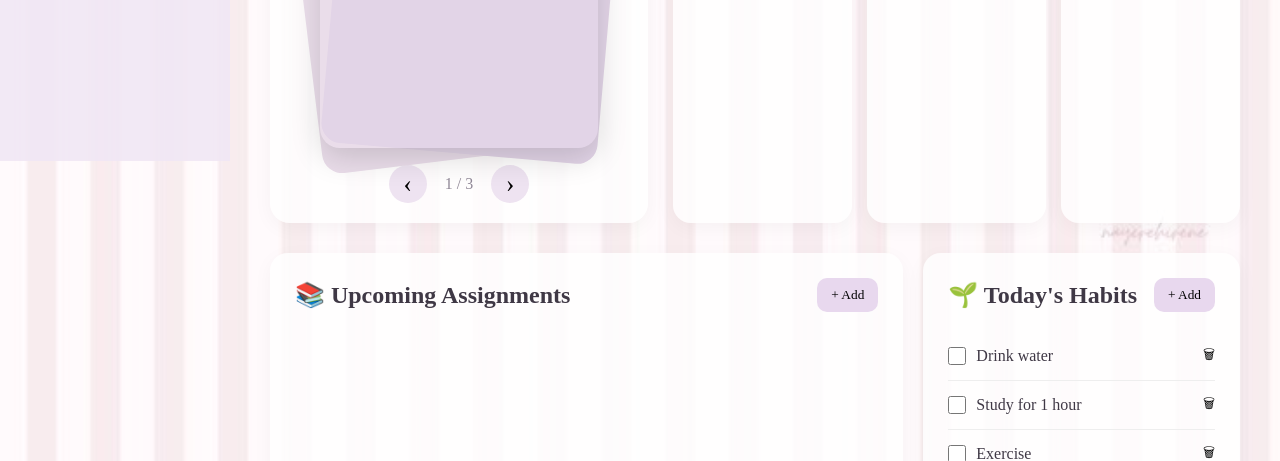
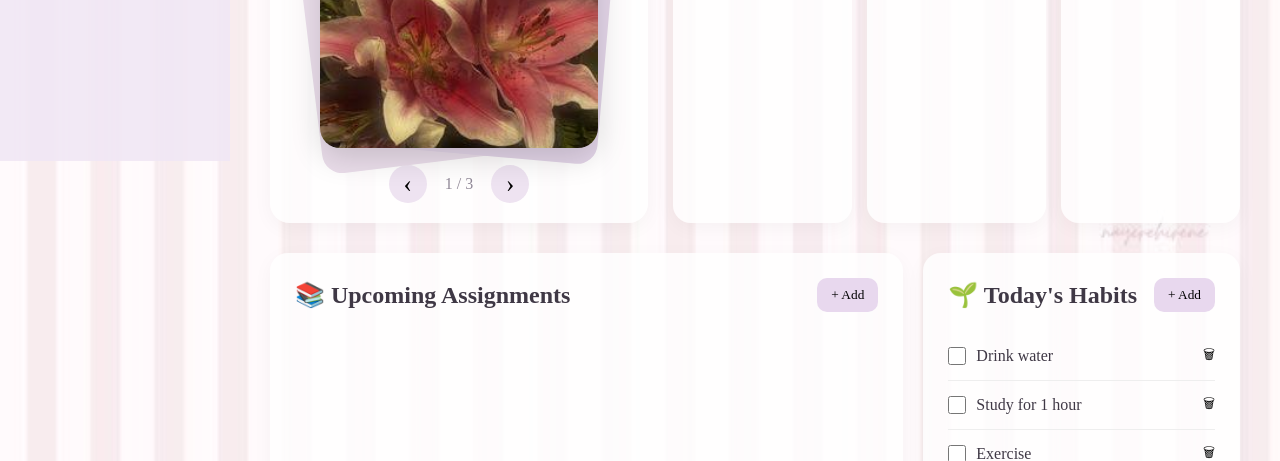
Before and after one commit to lillieswruru/studybloom, a plain HTML site: page index.html in a window 1280 px wide. Shown: the part 639-1100 px from the top of the page. Drawn offline with Linux system fonts and the light colour scheme.

Commit message:
Add files via upload

```diff
--- a/index.html
+++ b/index.html
@@ -147,7 +147,7 @@
 
                         <img
                             id="stackImage"
-                            src="images/photo1.jpeg"
+                            src="photo1.jpeg"
                             alt="My photo"
                             class="main-photo">
 
--- a/script.js
+++ b/script.js
@@ -1633,11 +1633,11 @@ function updateProgress() {
 
 const photos = [
 
-    "images/photo1.jpeg",
-
-    "images/photo2.jpeg",
-
-    "images/photo3.jpeg"
+    "photo1.jpeg",
+
+    "photo2.jpeg",
+
+    "photo3.jpeg"
 
 ];
 
```
Also changed, not shown: style.css (line endings or trailing spaces).
